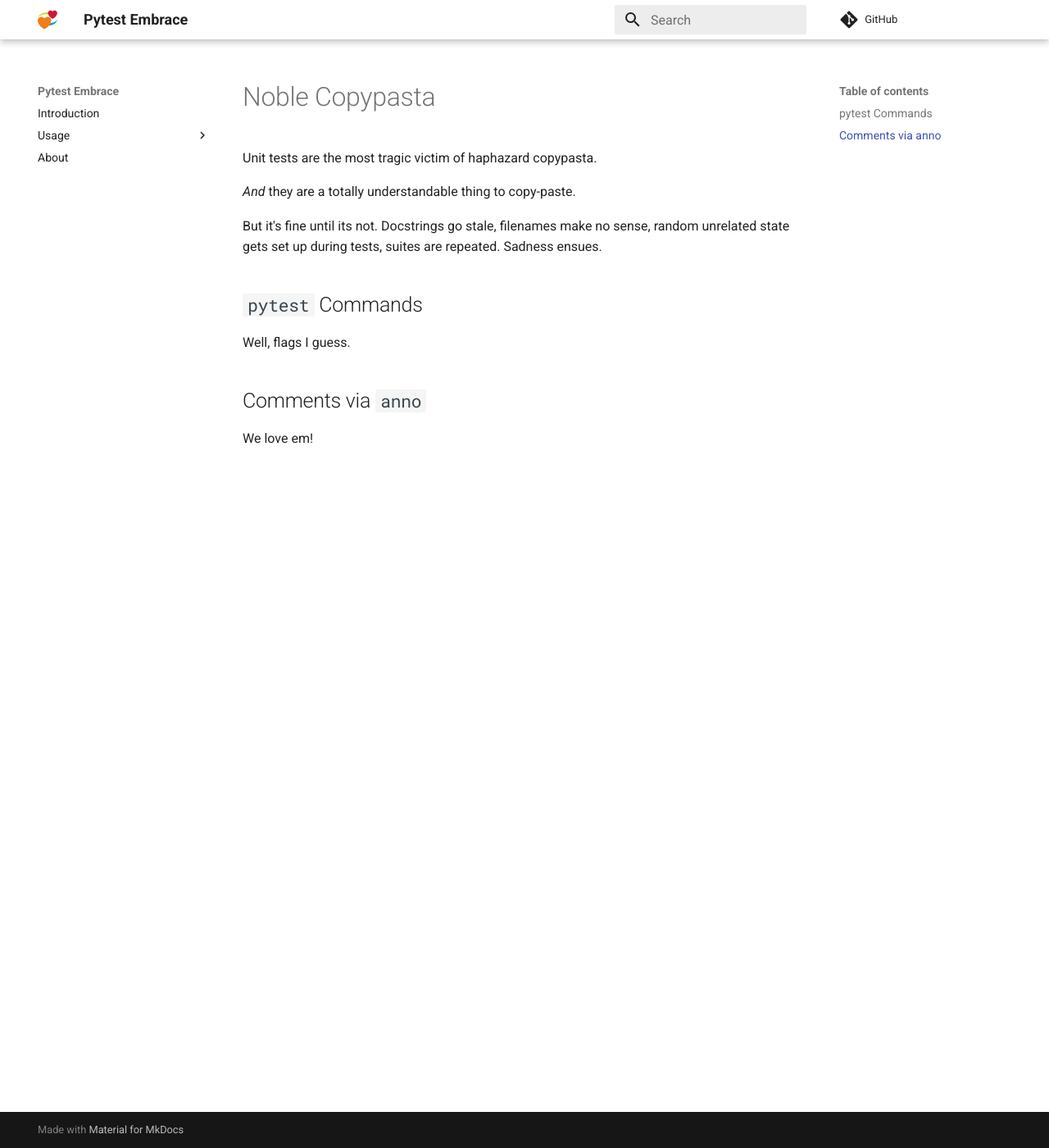
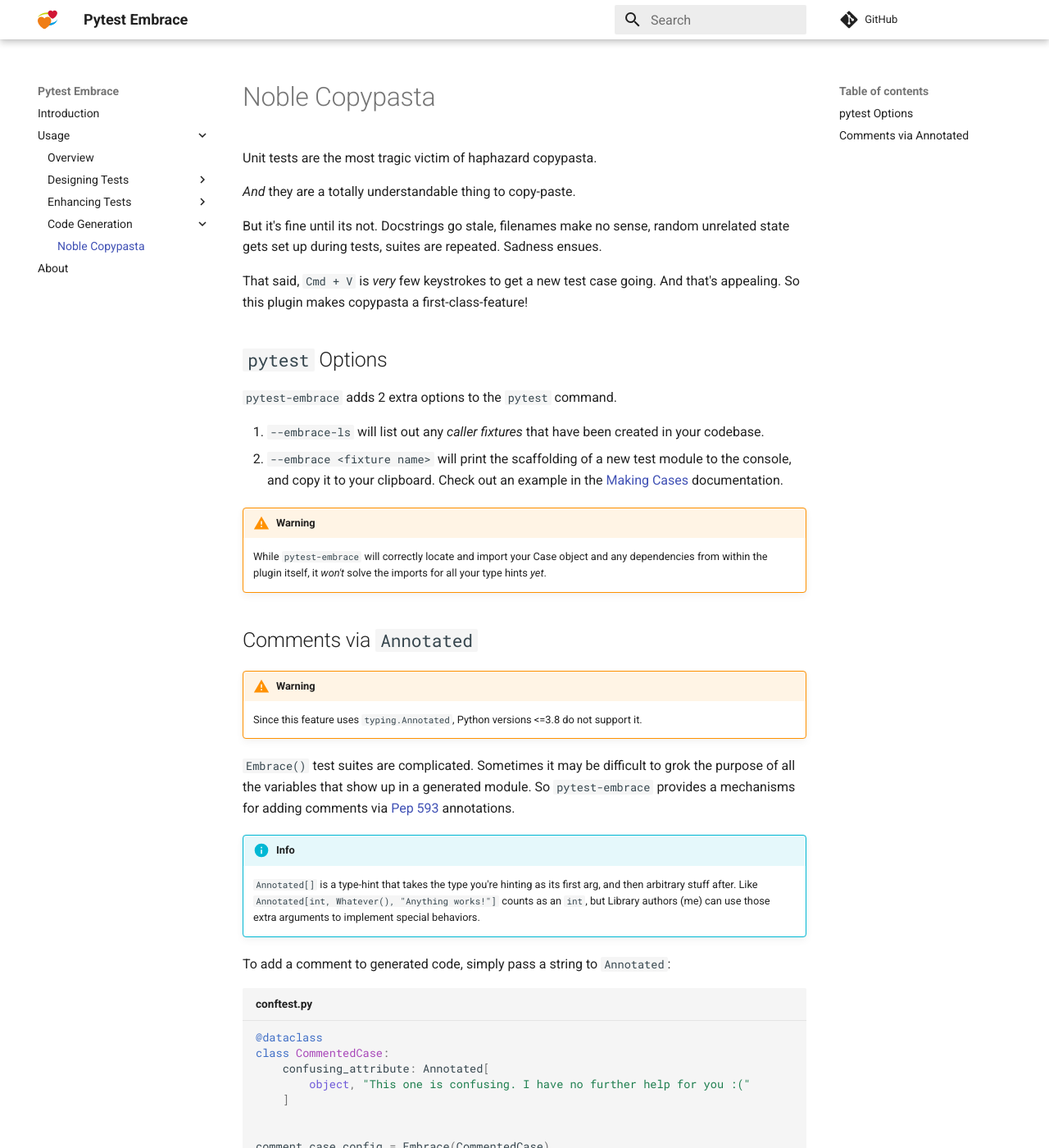
Before and after one commit to ainsleymcgrath/pytest-embrace, an MkDocs documentation site: the page built from docs/usage/code-generation/index.md, in a window 1280 px wide and 1400 px high. Shown: the whole window at 82% size. Built offline with MkDocs 1.6.1 and Material for MkDocs 9.7.7, drawn with Linux system fonts in a browser that asks for light colours; comment, search, counter and statistics services are not loaded; some of the changed text lies outside the part shown.

Commit message:
docs: add codegen docs

````diff
--- a/docs/usage/code-generation/index.md
+++ b/docs/usage/code-generation/index.md
@@ -6,10 +6,66 @@ Unit tests are the most tragic victim of haphazard copypasta.
 
 But it's fine until its not. Docstrings go stale, filenames make no sense, random unrelated state gets set up during tests, suites are repeated. Sadness ensues.
 
-## `pytest` Commands
+That said, `Cmd + V` is *very* few keystrokes to get a new test case going. And that's appealing. So this plugin makes copypasta a first-class-feature!
 
-Well, flags I guess.
+## `pytest` Options
 
-## Comments via `anno`
+`pytest-embrace` adds 2 extra options to the `pytest` command.
 
-We love em!
+1. `--embrace-ls` will list out any *caller fixtures* that have been created in your codebase.
+2. `--embrace <fixture name>` will print the scaffolding of a new test module to the console, and copy it to your clipboard. Check out an example in the [Making Cases](../designing-tests/making-cases#code-generation) documentation.
+
+!!! warning
+    While `pytest-embrace` will correctly locate and import your Case object and any dependencies from within the plugin itself, it _won't_ solve the imports for all your type hints _yet_.
+
+## Comments via `Annotated`
+
+!!! warning
+    Since this feature uses `typing.Annotated`, Python versions <=3.8 do not support it.
+
+`Embrace()` test suites are complicated. Sometimes it may be difficult to grok the purpose of all the variables that show up in a generated module. So `pytest-embrace` provides a mechanisms for adding comments via  [Pep 593](https://peps.python.org/pep-0593/) annotations.
+
+!!! info
+    `Annotated[]` is a type-hint that takes the type you're hinting as its first arg, and then arbitrary stuff after. Like `Annotated[int, Whatever(), "Anything works!"]` counts as an `int`, but Library authors (me) can use those extra arguments to implement special behaviors.
+
+To add a comment to generated code, simply pass a string to `Annotated`:
+
+```python title="conftest.py"
+@dataclass
+class CommentedCase:
+    confusing_attribute: Annotated[
+        object, "This one is confusing. I have no further help for you :("
+    ]
+
+
+comment_case_config = Embrace(CommentedCase)
+
+
+@comment_case_config.register_case_runner
+def run_comment_case(case: CommentedCase) -> None:
+    pass
+
+
+comment_case = comment_case_config.caller_fixture_factory("comment_case")
+```
+
+When you generate code for `comment_case`...
+
+```shell
+$ pytest --embrace comment_case
+```
+
+you get this:
+
+```python
+from pytest_embrace import CaseArtifact
+
+from conftest import CommentedCase
+
+
+confusing_attribute: object  # This one is confusing. I have no further help for you :(
+
+
+def test(comment_case: CaseArtifact[CommentedCase]) -> None:
+    ...
+```
--- a/mkdocs.yml
+++ b/mkdocs.yml
@@ -19,6 +19,8 @@ nav:
     - Enhancing Tests:
       - usage/tables-and-modules/index.md
       - usage/leveraging-filenames/index.md
+    - Code Generation:
+      - usage/code-generation/index.md
   - about.md
 markdown_extensions:
 - pymdownx.highlight:
````
Also changed, not shown: docs/usage/type-safety.md (deleted).
